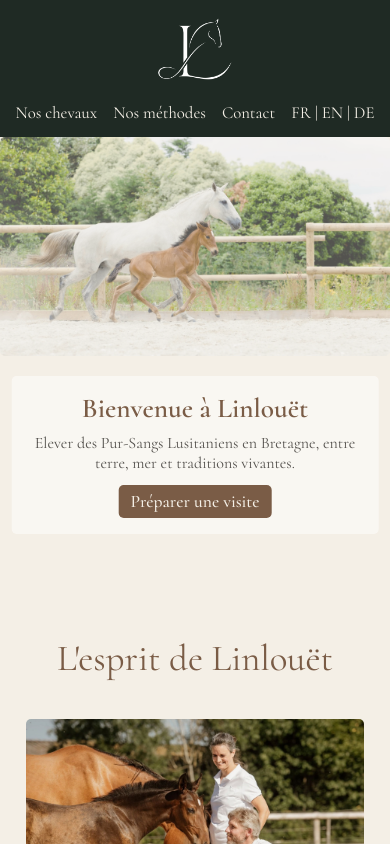
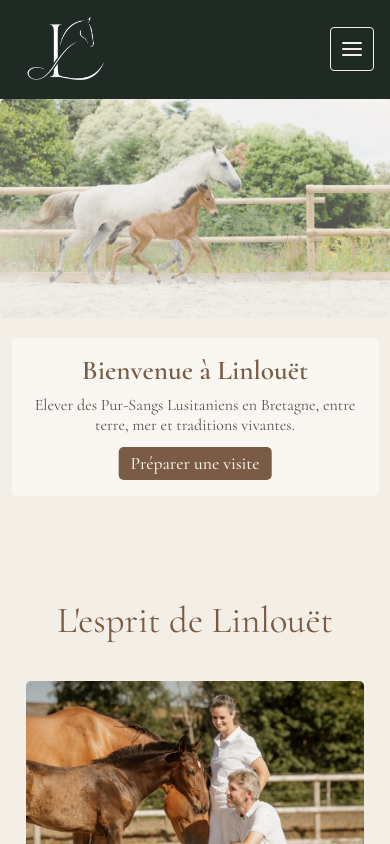
Before and after one commit to Das-F/linlouet, a Next.js app: page / in a window 390 px wide. Shown: the top 844 px of the page. Built offline with nearby package versions, Linux system fonts and the light colour scheme.

Commit message:
burger menu added under 648px for responsive

```diff
--- a/components/Header/Header.module.css
+++ b/components/Header/Header.module.css
@@ -1,32 +1,33 @@
 .header {
+  position: sticky;
+  top: 0;
+  z-index: 1000;
   width: 100%;
   background-color: var(--header-bg);
   font-family: var(--font-secondary);
   font-size: 1.2rem;
-  position: sticky;
-  top: 0;
-  z-index: 1000;
 }
 
 .header-content {
   position: relative;
+  display: flex;
+  align-items: center;
   width: 100%;
   min-height: var(--header-height);
   max-width: 1800px;
   margin: 0 auto;
-  display: flex;
-  justify-content: center;
-  align-items: center;
   padding: 0 20px;
 }
 
-.languages {
-  display: flex;
-  align-items: center;
-  white-space: nowrap;
+.brand-link {
+  position: absolute;
+  left: 50%;
+  display: block;
+  transform: translateX(-50%);
 }
 
 .logo {
+  display: block;
   width: 140px;
   height: auto;
   padding: 4px;
@@ -34,33 +35,44 @@
 
 .header-nav {
   display: flex;
+  justify-content: space-between;
   align-items: center;
+  width: min(100%, 800px);
+  margin: 0 auto;
+}
+
+.nav-links,
+.languages {
+  display: flex;
+  align-items: center;
+}
+
+.nav-links {
   gap: clamp(24px, 4vw, 64px);
 }
 
-.header a {
-  text-decoration: none;
-  color: var(--nav-text);
+.languages {
+  white-space: nowrap;
 }
 
-.header-nav img {
-  width: 140px;
-  height: auto;
-  display: block;
-  margin: 0;
-}
-
-.lang-link {
-  font-size: 1.2rem;
+.header a {
   color: var(--nav-text);
   text-decoration: none;
 }
 
+.lang-link,
 .span {
+  color: var(--nav-text);
   font-family: var(--font-primary);
   font-size: 1.2rem;
-  color: var(--nav-text);
+}
+
+.span {
   padding: 4px;
+}
+
+.menu-toggle {
+  display: none;
 }
 
 @media (max-width: 1024px) {
@@ -68,44 +80,92 @@
     padding: 0 16px;
   }
 
-  .header-nav {
+  .nav-links {
     gap: 20px;
   }
 
-  .header-nav img {
+  .logo {
     width: 112px;
   }
 }
 
-@media (max-width: 640px) {
+@media (max-width: 648px) {
   .header-content {
-    min-height: 0;
-    padding: 10px 12px;
+    min-height: 76px;
+    justify-content: space-between;
+    padding: 8px 16px;
+  }
+
+  .brand-link {
+    position: static;
+    transform: none;
+  }
+
+  .logo {
+    width: 100px;
+  }
+
+  .menu-toggle {
+    display: flex;
+    flex-direction: column;
+    justify-content: center;
+    gap: 6px;
+    width: 44px;
+    height: 44px;
+    padding: 9px;
+    border: 1px solid var(--nav-text);
+    border-radius: 4px;
+    background: transparent;
+    cursor: pointer;
+  }
+
+  .menu-icon {
+    display: block;
+    width: 24px;
+    height: 24px;
+    fill: none;
+    stroke: var(--nav-text);
+    stroke-linecap: round;
+    stroke-width: 2;
   }
 
   .header-nav {
-    flex-wrap: wrap;
-    justify-content: center;
-    gap: 8px 16px;
+    position: absolute;
+    top: 100%;
+    right: 0;
+    left: 0;
+    flex-direction: column;
+    align-items: stretch;
+    gap: 20px;
+    padding: 20px 16px 24px;
+    background-color: var(--header-bg);
+    box-shadow: 0 8px 12px rgb(0 0 0 / 16%);
   }
 
-  .header-nav > a:nth-child(3) {
-    order: -1;
-    flex-basis: 100%;
+  .header-nav:not(.header-nav-open) {
+    display: none;
+  }
+
+  .header-nav-open {
     display: flex;
+  }
+
+  .nav-links {
+    flex-direction: column;
+    align-items: center;
+    gap: 16px;
+  }
+
+  .languages {
     justify-content: center;
   }
 
-  .header-nav img {
-    width: 96px;
-  }
-
   .header {
-    font-size: 1.05rem;
+    font-size: 1.1rem;
   }
 
   .lang-link,
   .span {
-    font-size: 1.05rem;
+    font-size: 1.1rem;
   }
 }
--- a/components/Header/Header.tsx
+++ b/components/Header/Header.tsx
@@ -1,35 +1,81 @@
+"use client";
+
 import Link from "next/link";
+import { useEffect, useState } from "react";
 import styles from "./Header.module.css";
 
 export default function Header() {
+  const [menuOpen, setMenuOpen] = useState(false);
+
+  useEffect(() => {
+    if (!menuOpen) {
+      return;
+    }
+
+    const handleKeyDown = (event: KeyboardEvent) => {
+      if (event.key === "Escape") {
+        setMenuOpen(false);
+      }
+    };
+
+    window.addEventListener("keydown", handleKeyDown);
+    return () => window.removeEventListener("keydown", handleKeyDown);
+  }, [menuOpen]);
+
+  const closeMenu = () => setMenuOpen(false);
+
   return (
     <header className={styles.header}>
       <div className={styles["header-content"]}>
-        <nav className={styles["header-nav"]}>
-          <Link href="/nos-chevaux" className={styles["nav-link"]}>
+        <Link href="/" className={styles["brand-link"]} onClick={closeMenu}>
+          <img src="/assets/images/Logos/logo_linlouet_header.png" className={styles.logo} alt="Logo de l'Élevage de Linlouet" />
+        </Link>
+        <button
+          className={styles["menu-toggle"]}
+          type="button"
+          aria-label={menuOpen ? "Fermer le menu" : "Ouvrir le menu"}
+          aria-expanded={menuOpen}
+          aria-controls="header-navigation"
+          onClick={() => setMenuOpen((open) => !open)}
+        >
+          <svg className={styles["menu-icon"]} viewBox="0 0 24 24" aria-hidden="true">
+            {menuOpen ? (
+              <path d="M5 5l14 14M19 5L5 19" />
+            ) : (
+              <path d="M3 6h18M3 12h18M3 18h18" />
+            )}
+          </svg>
+        </button>
+        <nav
+          className={`${styles["header-nav"]} ${menuOpen ? styles["header-nav-open"] : ""}`}
+          id="header-navigation"
+          aria-label="Navigation principale"
+        >
+          <div className={styles["nav-links"]}>
+            <Link href="/nos-chevaux" className={styles["nav-link"]} onClick={closeMenu}>
               Nos chevaux
             </Link>
-          <Link href="/nos-methodes" className={styles["nav-link"]}>
+            <Link href="/nos-methodes" className={styles["nav-link"]} onClick={closeMenu}>
               Nos méthodes
             </Link>
-          <Link href="/" className={styles["nav-link"]}>
-            <img src="/assets/images/Logos/logo_linlouet_header.png" className={styles.logo} alt="Logo de l'Élevage de Linlouet" />
-          </Link>
-          <Link href="/contact" className={styles["nav-link"]}>
+          </div>
+          <div className={styles["nav-links"]}>
+            <Link href="/contact" className={styles["nav-link"]} onClick={closeMenu}>
               Contact
             </Link>
             <div className={styles.languages}>
-            <Link href="/fr" className={styles["lang-link"]}>
+              <Link href="/fr" className={styles["lang-link"]} onClick={closeMenu}>
                 FR
               </Link>
               <span className={styles["span"]}>|</span>
-            <Link href="/en" className={styles["lang-link"]}>
+              <Link href="/en" className={styles["lang-link"]} onClick={closeMenu}>
                 EN
               </Link>
               <span className={styles["span"]}>|</span>
-            <Link href="/de" className={styles["lang-link"]}>
+              <Link href="/de" className={styles["lang-link"]} onClick={closeMenu}>
                 DE
               </Link>
+            </div>
           </div>
         </nav>
       </div>
```
Lines whose indentation alone changed are shown as unchanged.
